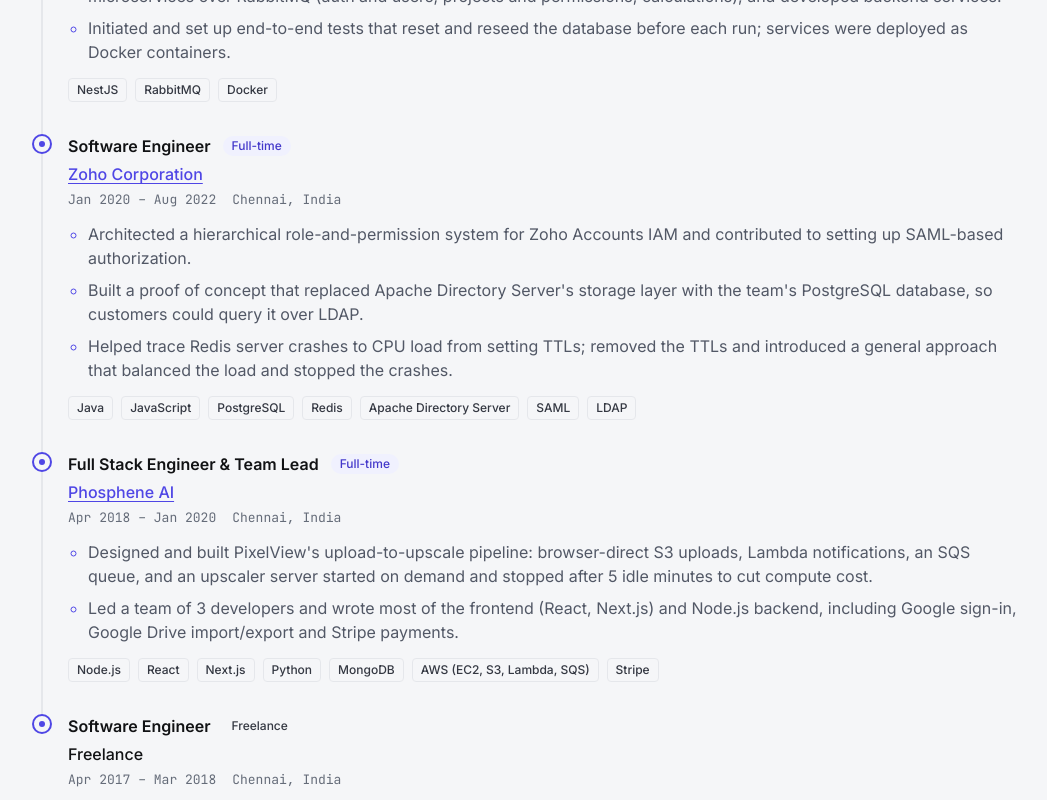
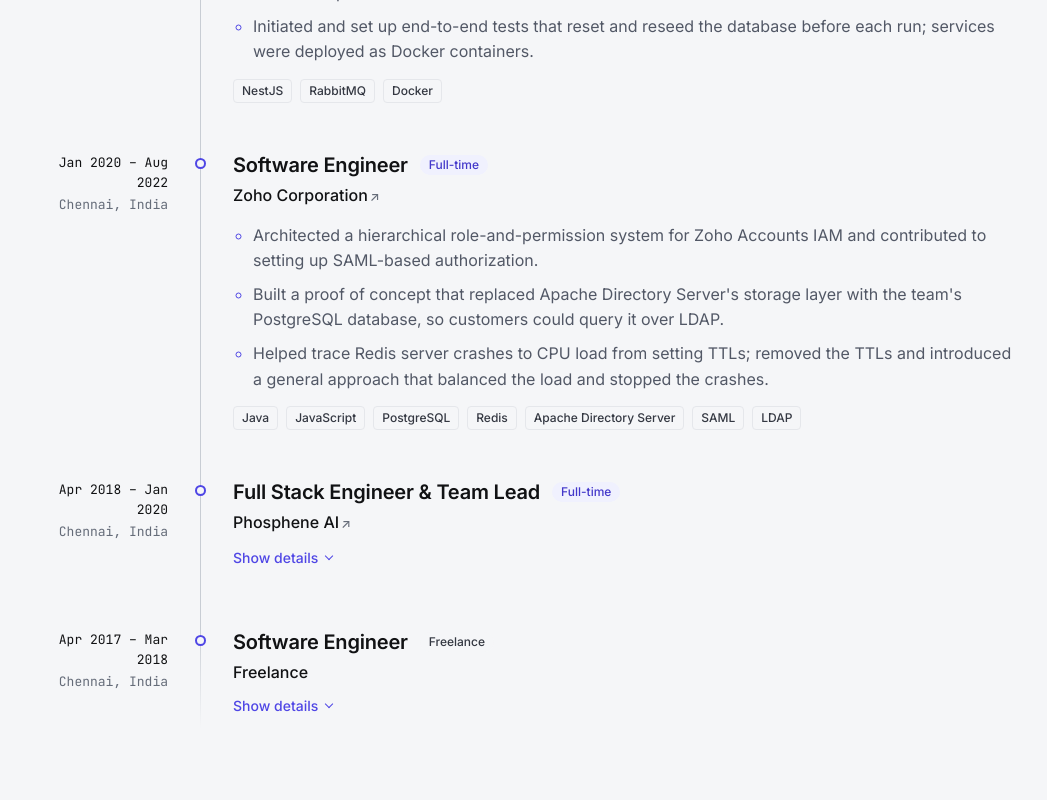
Before and after one commit to leanderpaul/leanderpaul.github.io, a Vue app: page / in a window 1280 px wide. Shown: the part 1440-2240 px from the top of the page, without its empty margins (112-1159 px from the left). Built offline with nearby package versions, Linux system fonts and the light colour scheme.

Commit message:
feat(home): two-column experience timeline
Older roles collapse behind details so current work leads.

Co-Authored-By: Claude Opus 5.5 <noreply@anthropic.com>

```diff
--- a/src/pages/home/experience.component.vue
+++ b/src/pages/home/experience.component.vue
@@ -1,8 +1,11 @@
 <script lang="ts" setup>
-import { ShBadge, ShTag, ShTimeline } from '@app/components/ui';
+import { ShBadge, ShTag } from '@app/components/ui';
 import { EMPLOYMENT_LABELS, EXPERIENCE, formatYearMonth, type Present, type YearMonth } from '@app/content';
+import { vReveal } from '@app/utils';
 
 import HomeSection from './home-section.component.vue';
+
+const EXPANDED_ROLE_COUNT = 3;
 
 function toDateTime(date: YearMonth): string {
   return `${date.year}-${String(date.month).padStart(2, '0')}`;
@@ -11,35 +14,55 @@ function toDateTime(date: YearMonth): string {
 function isPresent(end: YearMonth | Present): end is Present {
   return end === 'present';
 }
+
+function isCollapsible(index: number): boolean {
+  return index >= EXPANDED_ROLE_COUNT;
+}
 </script>
 
 <template>
   <HomeSection id="experience" title="Experience">
-    <ShTimeline :items="EXPERIENCE">
-      <template #default="{ item }">
-        <article class="role">
+    <ol class="roles" role="list">
+      <li
+        v-for="(item, index) in EXPERIENCE"
+        :key="`${item.company}-${item.title}`"
+        v-reveal
+        class="role"
+        :class="{ current: isPresent(item.end) }"
+      >
+        <div class="when">
+          <span class="marker" aria-hidden="true"></span>
+          <p class="period">
+            <time :datetime="toDateTime(item.start)">{{ formatYearMonth(item.start) }}</time>
+            –
+            <span v-if="isPresent(item.end)">Present</span>
+            <time v-else :datetime="toDateTime(item.end)">{{ formatYearMonth(item.end) }}</time>
+          </p>
+          <p class="where">{{ item.location }}</p>
+        </div>
+        <article class="body">
           <header class="header">
             <h3 class="title">{{ item.title }}</h3>
             <ShBadge :intent="item.employment === 'full-time' ? 'info' : 'neutral'">{{ EMPLOYMENT_LABELS[item.employment] }}</ShBadge>
           </header>
           <p class="company">
-            <a v-if="item.companyUrl" :href="item.companyUrl" target="_blank" rel="noopener">{{ item.company }}</a>
+            <a v-if="item.companyUrl" :href="item.companyUrl" target="_blank" rel="noopener"
+              >{{ item.company }}<span class="external" aria-hidden="true">↗</span></a
+            >
             <template v-else>{{ item.company }}</template>
+            <span v-if="item.client" class="client">
+              · Client:
+              <a v-if="item.clientUrl" :href="item.clientUrl" target="_blank" rel="noopener"
+                >{{ item.client }}<span class="external" aria-hidden="true">↗</span></a
+              >
+              <template v-else>{{ item.client }}</template>
+            </span>
           </p>
-          <p v-if="item.client" class="client">
-            Client:
-            <a v-if="item.clientUrl" :href="item.clientUrl" target="_blank" rel="noopener">{{ item.client }}</a>
-            <template v-else>{{ item.client }}</template>
-          </p>
-          <p class="meta">
-            <span>
-              <time :datetime="toDateTime(item.start)">{{ formatYearMonth(item.start) }}</time>
-              –
-              <span v-if="isPresent(item.end)">Present</span>
-              <time v-else :datetime="toDateTime(item.end)">{{ formatYearMonth(item.end) }}</time>
-            </span>
-            <span>{{ item.location }}</span>
-          </p>
+          <component :is="isCollapsible(index) ? 'details' : 'div'" class="details">
+            <summary v-if="isCollapsible(index)" class="toggle">
+              <span class="toggle-closed">Show details</span>
+              <span class="toggle-open">Hide details</span>
+            </summary>
             <ul class="bullets">
               <li v-for="bullet in item.siteBullets" :key="bullet">{{ bullet }}</li>
             </ul>
@@ -48,15 +71,69 @@ function isPresent(end: YearMonth | Present): end is Present {
                 <ShTag>{{ technology }}</ShTag>
               </li>
             </ul>
+          </component>
         </article>
-      </template>
-    </ShTimeline>
+      </li>
+    </ol>
   </HomeSection>
 </template>
 
 <style scoped>
+.roles {
+  margin: 0;
+  padding: 0;
+  list-style: none;
+}
+
 .role {
+  display: grid;
+  grid-template-columns: 8.5rem minmax(0, 1fr);
+  gap: 0 32px;
+}
+
+.when {
+  position: relative;
+  padding-top: 2px;
+  font-family: var(--sh-font-mono);
+  font-size: var(--sh-text-code);
+  line-height: var(--sh-text-code--line-height);
+  text-align: right;
+}
+
+.period {
+  color: var(--sh-text-primary);
+}
+
+.where {
+  margin-top: 2px;
+  color: var(--sh-text-tertiary);
+}
+
+.body {
+  padding: 0 0 48px 32px;
   color: var(--sh-text-secondary);
+  border-left: var(--sh-border-width) solid var(--sh-border-strong);
+}
+
+.role:last-child .body {
+  padding-bottom: 0;
+  border-image: linear-gradient(var(--sh-border-strong), transparent) 1;
+}
+
+.marker {
+  position: absolute;
+  top: 7px;
+  right: -38px;
+  width: 11px;
+  height: 11px;
+  border: 2px solid var(--sh-accent);
+  border-radius: var(--sh-radius-full);
+  background: var(--sh-surface-app);
+}
+
+.current .marker {
+  background: var(--sh-accent);
+  box-shadow: 0 0 0 4px var(--sh-accent-soft);
 }
 
 .header {
@@ -67,43 +144,48 @@ function isPresent(end: YearMonth | Present): end is Present {
 }
 
 .title {
-  overflow-wrap: anywhere;
-}
-
-.company,
-.client {
-  margin-top: 4px;
+  font-size: var(--sh-text-h2);
+  line-height: var(--sh-text-h2--line-height);
+  letter-spacing: -0.01em;
   overflow-wrap: anywhere;
 }
 
 .company {
+  margin-top: 4px;
   font-weight: 500;
   color: var(--sh-text-primary);
+  overflow-wrap: anywhere;
 }
 
-.company a,
-.client a {
-  color: var(--sh-accent-text);
+.company a {
+  color: inherit;
+  text-decoration: none;
 }
 
-.meta {
-  display: flex;
-  flex-wrap: wrap;
-  gap: 0 16px;
-  margin-top: 4px;
-  font-family: var(--sh-font-mono);
-  font-size: var(--sh-text-code);
-  line-height: var(--sh-text-code--line-height);
+.company a:hover {
+  color: var(--sh-accent-text);
+  text-decoration: underline;
+}
+
+.external {
+  margin-left: 2px;
+  font-size: 0.8em;
   color: var(--sh-text-tertiary);
 }
 
+.client {
+  font-weight: 400;
+  color: var(--sh-text-secondary);
+}
+
 .bullets {
-  margin-top: 12px;
+  margin-top: 14px;
   padding-left: 20px;
 }
 
 .bullets li {
   margin-bottom: 8px;
+  line-height: 1.6;
   overflow-wrap: anywhere;
 }
 
@@ -119,4 +201,80 @@ function isPresent(end: YearMonth | Present): end is Present {
   padding: 0;
   list-style: none;
 }
+
+.toggle {
+  display: inline-flex;
+  align-items: center;
+  gap: 8px;
+  min-height: var(--sh-tap-target);
+  font-size: var(--sh-text-body);
+  font-weight: 500;
+  color: var(--sh-accent-text);
+  cursor: pointer;
+  list-style: none;
+}
+
+.toggle::-webkit-details-marker {
+  display: none;
+}
+
+.toggle::after {
+  content: '';
+  width: 6px;
+  height: 6px;
+  border-right: 1.5px solid currentColor;
+  border-bottom: 1.5px solid currentColor;
+  rotate: 45deg;
+  translate: 0 -2px;
+  transition: rotate var(--sh-duration-normal) var(--sh-ease-standard);
+}
+
+.toggle:hover {
+  color: var(--sh-accent-hover);
+}
+
+details[open] > .toggle::after {
+  rotate: 225deg;
+  translate: 0 2px;
+}
+
+.toggle-open,
+details[open] .toggle-closed {
+  display: none;
+}
+
+details[open] .toggle-open {
+  display: inline;
+}
+
+@media (max-width: 768px) {
+  .role {
+    grid-template-columns: minmax(0, 1fr);
+  }
+
+  .when {
+    display: flex;
+    flex-wrap: wrap;
+    gap: 0 12px;
+    padding: 0 0 6px 32px;
+    text-align: left;
+    border-left: var(--sh-border-width) solid var(--sh-border-default);
+  }
+
+  .where {
+    margin-top: 0;
+  }
+
+  .marker {
+    top: 6px;
+    right: auto;
+    left: -5px;
+  }
+}
+
+@media (prefers-reduced-motion: reduce) {
+  .toggle::after {
+    transition: none;
+  }
+}
 </style>
```
Lines whose indentation alone changed are shown as unchanged.
